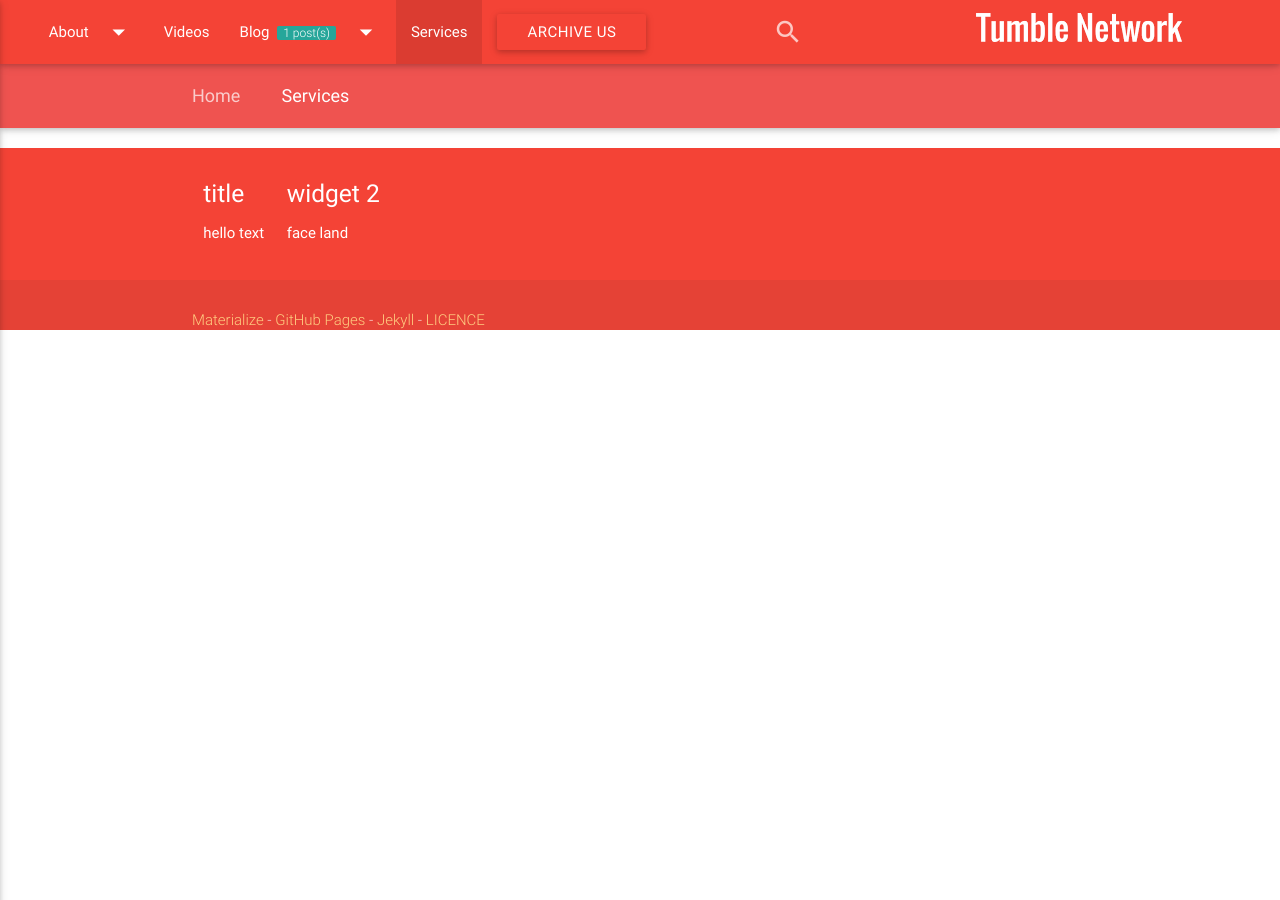
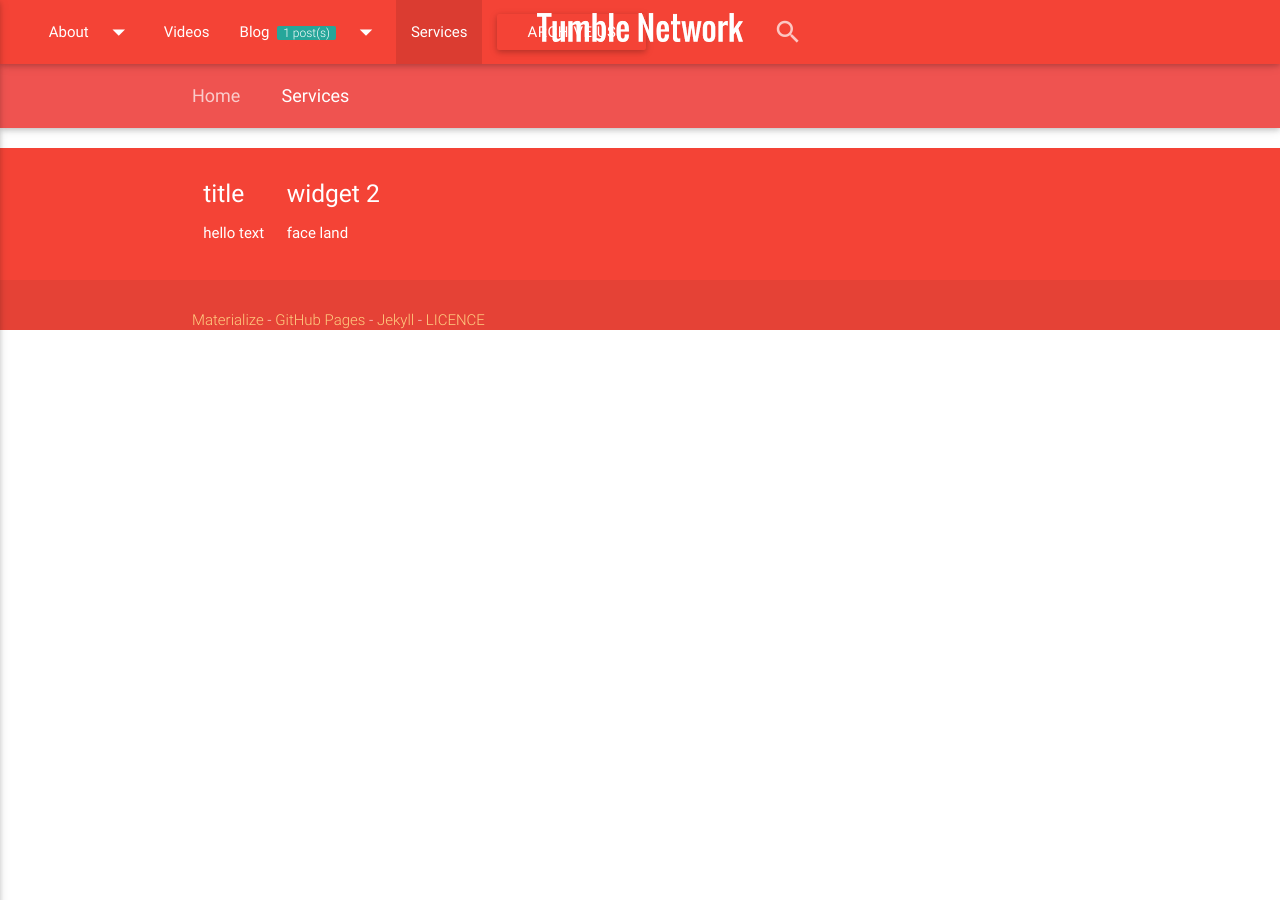
Before and after one commit to tumblenet/www.tumblenet.ga, a Jekyll site: the page built from services.html, in a window 1280 px wide. Built offline with Jekyll 4.4.1, drawn with Linux system fonts in a browser that asks for light colours; nearby versions of some CDN libraries; comment, search, counter and statistics services are not loaded.

Commit message:
Update default.html

```diff
--- a/_layouts/default.html
+++ b/_layouts/default.html
@@ -149,15 +149,13 @@ href="{{ item.href }}"
            {% endfor %}
          </ul>
 
-         <div class="center">
-          <a id="logo-container" href="{{ site.url }}" class="brand-logo">
+          <a id="logo-container" href="{{ site.url }}" class="brand-logo center">
              {% if site.logo-url %}
              <img src="{{ site.logo-url }}">
              {% else %}
              {{ site.title }}
              {% endif %}
           </a>
-       </div>
 
 
 
```
